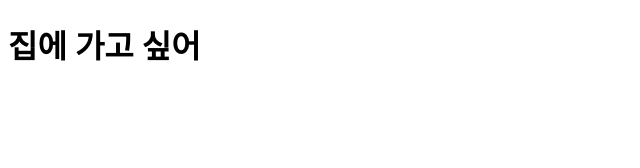
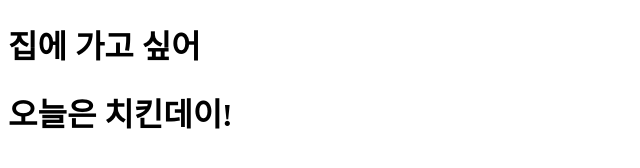
Before and after one commit to UseUpname/KB-github, a plain HTML site: page index.html in a window 1280 px wide. Shown: the whole page, without its empty margins (0-640 px from the left). Drawn offline with Linux system fonts and the light colour scheme.

Commit message:
배고프다 뭐먹지

```diff
--- a/index.html
+++ b/index.html
@@ -7,5 +7,6 @@
 </head>
 <body>
     <h1>집에 가고 싶어</h1>
+    <h1>오늘은 치킨데이!</h1>
 </body>
 </html>
```
Also changed, not shown: test.html (+2 -1 lines).
